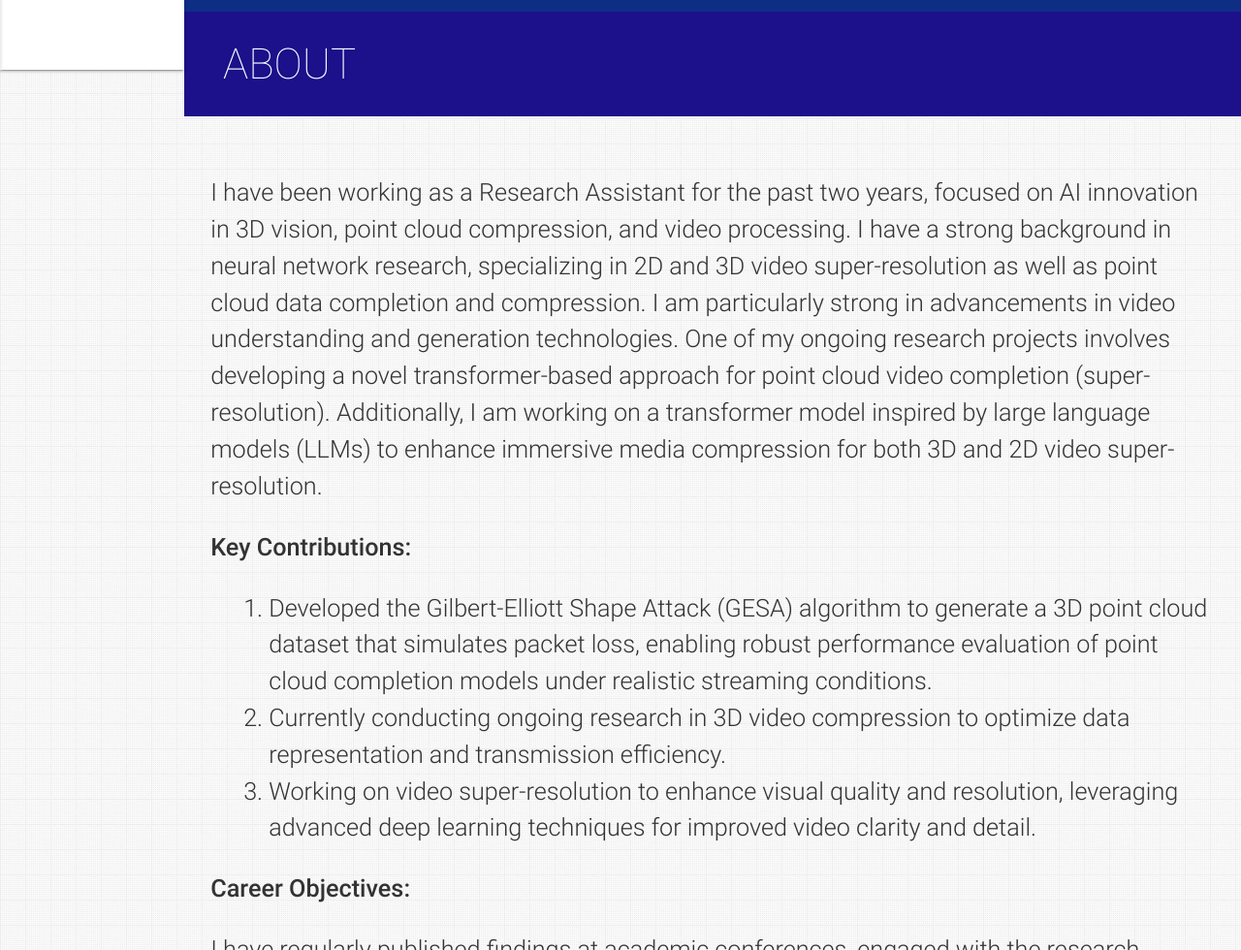
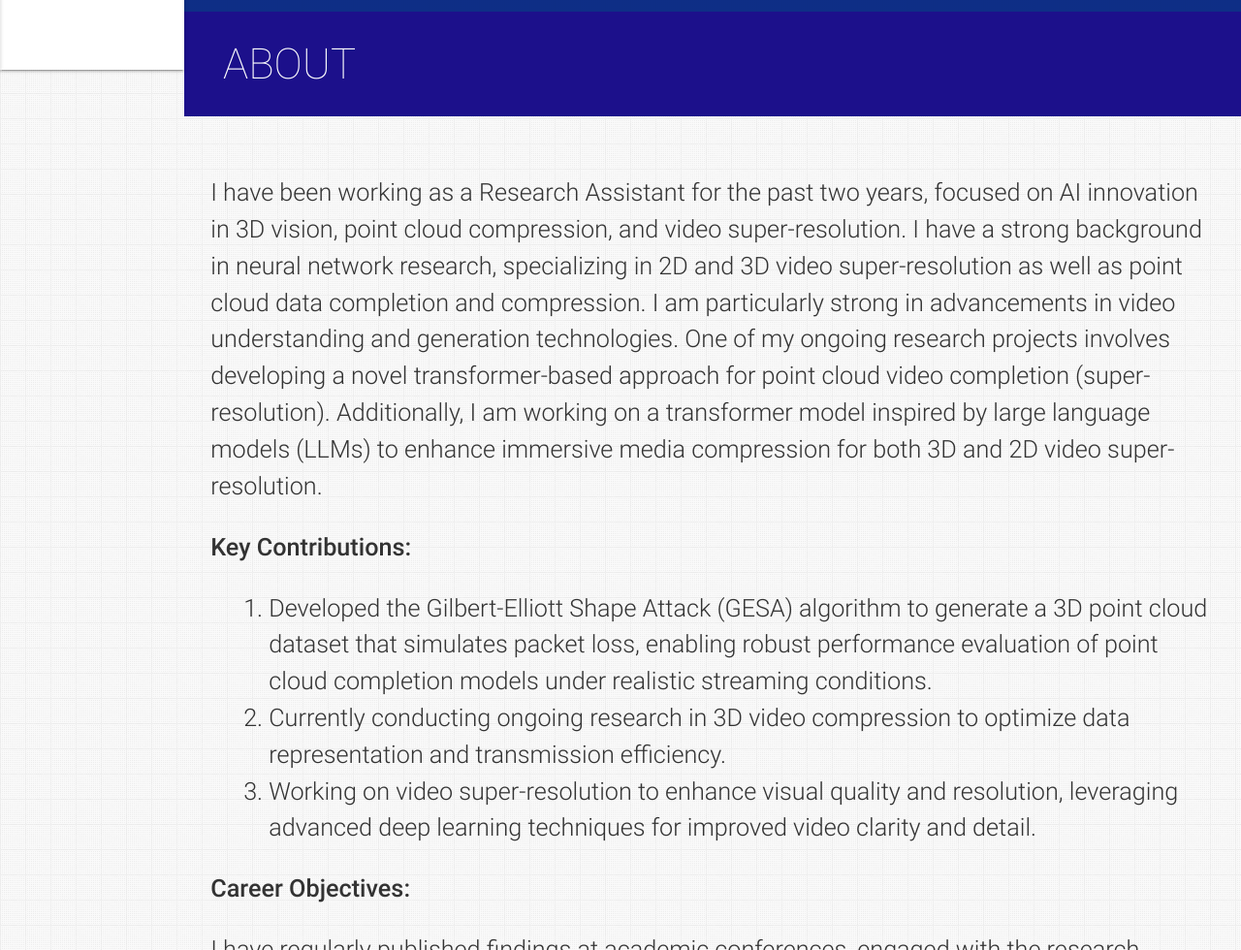
Before and after one commit to husnejahan/husnejahan.github.io, a plain HTML site: page index.html in a window 1280 px wide. Shown: the part 788-1768 px from the top of the page at 97% size. Drawn offline with nearby package versions, Linux system fonts and the light colour scheme; some icons are missing.

Commit message:
Update index.html

```diff
--- a/index.html
+++ b/index.html
@@ -275,7 +275,7 @@
 
     <!-- About Section Content -->
     <p>
-      I have been working as a Research Assistant for the past two years, focused on AI innovation in 3D vision, point cloud compression, and video processing. I have a strong background in neural network research, specializing in 2D and 3D video super-resolution as well as point cloud data completion and compression. I am particularly strong in advancements in video understanding and generation technologies. One of my ongoing research projects involves developing a novel transformer-based approach for point cloud video completion (super-resolution). Additionally, I am working on a transformer model inspired by large language models (LLMs) to enhance immersive media compression for both 3D and 2D video super-resolution.
+      I have been working as a Research Assistant for the past two years, focused on AI innovation in 3D vision, point cloud compression, and video super-resolution. I have a strong background in neural network research, specializing in 2D and 3D video super-resolution as well as point cloud data completion and compression. I am particularly strong in advancements in video understanding and generation technologies. One of my ongoing research projects involves developing a novel transformer-based approach for point cloud video completion (super-resolution). Additionally, I am working on a transformer model inspired by large language models (LLMs) to enhance immersive media compression for both 3D and 2D video super-resolution.
     </p>
 
      <p><strong>Key Contributions:</strong></p>
```
